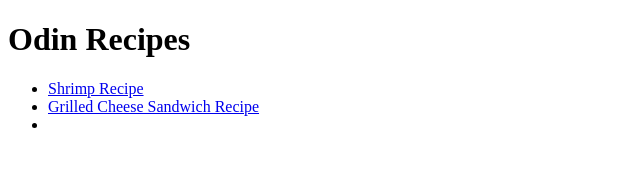
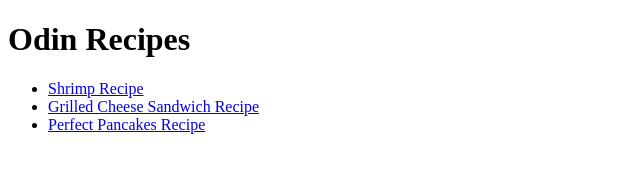
Before and after one commit to mhassan04/odin-recipes, a plain HTML site: page index.html in a window 1280 px wide. Shown: the whole page, without its empty margins (0-640 px from the left). Drawn offline with Linux system fonts and the light colour scheme.

Commit message:
added link to the pancakes recipe page

```diff
--- a/index.html
+++ b/index.html
@@ -10,7 +10,7 @@
     <ul>
         <li> <a href="./recipes/shrimp.html" target="_blank"> Shrimp Recipe</a></li>
         <li><a href="./recipes/grilled-cheese.html">Grilled Cheese Sandwich Recipe</a></li>
-        <li><a href=""></a></li>
+        <li><a href="./recipes/pancakes.html">Perfect Pancakes Recipe</a></li>
     </ul>
 </body>
 </html>
```
